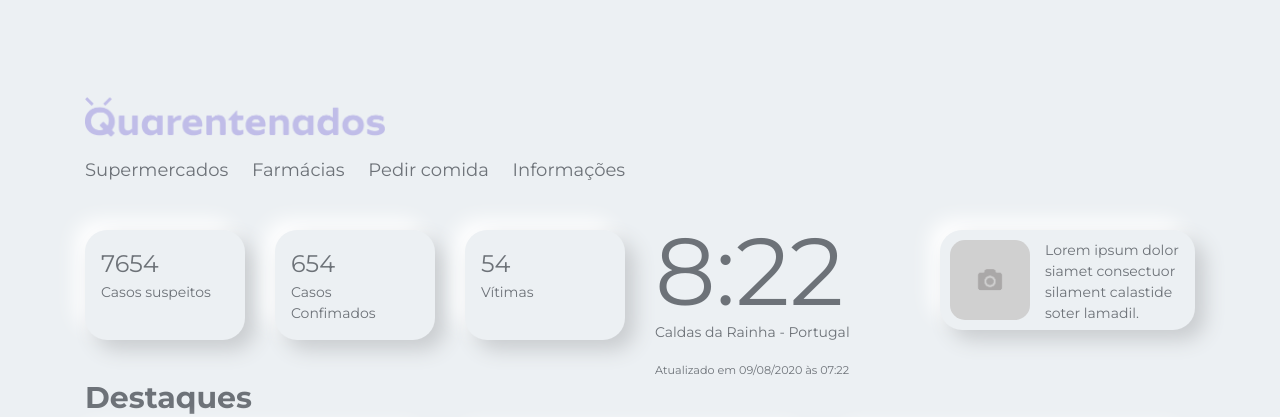
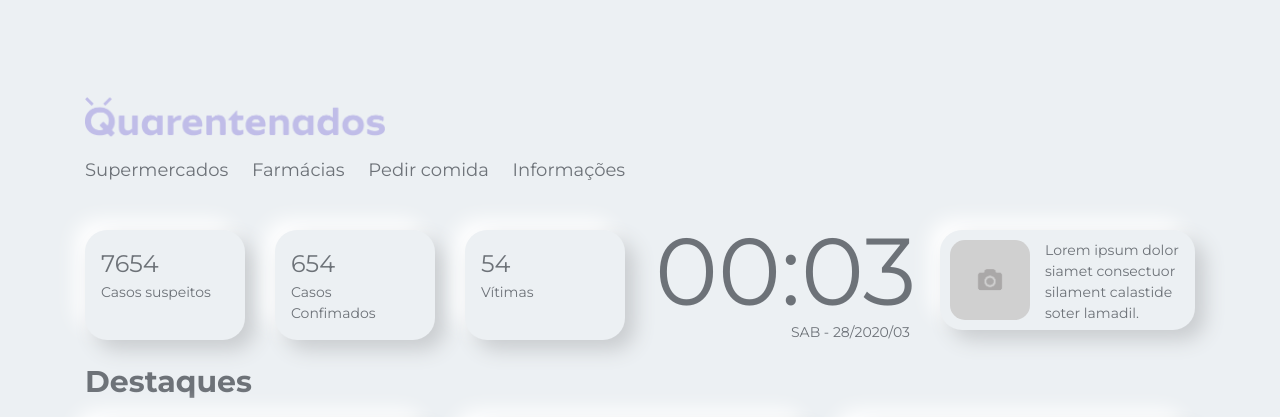
Before and after one commit to luizalbertobm/quarentenados, a PHP site: page / in a window 1280 px wide. Shown: the part 23-440 px from the top of the page. Run offline with PHP 8.4, Linux system fonts and the light colour scheme; some libraries are stand-ins or nearby versions.

Commit message:
feat: Add digital clock

```diff
--- a/index.php
+++ b/index.php
@@ -46,10 +46,9 @@
                     </div>
                 </div>
             </div>
-            <div class="col-md-3">
-                <div class="clock">8:22</div>
-                <p>Caldas da Rainha - Portugal</p>
-                <small>Atualizado em 09/08/2020 às 07:22</small>
+            <div class="col-md-3 text-right">
+                <div class="clock">{{time}}</div>
+                <span>{{date}}</span>
             </div>
             <div class="col-md-3">
                 <div class="neumorphism news">
@@ -176,7 +175,8 @@
 
     <script src="vendor/components/jquery/jquery.min.js"></script>
     <script src="vendor/twbs/bootstrap/dist/js/bootstrap.min.js"></script>
-    <script src="/js/app.js"></script>
+    <script src="js/app.js"></script>
+
 </body>
 
 </html>
--- a/js/app.js
+++ b/js/app.js
@@ -1,7 +1,27 @@
 var app = new Vue({
     el: '#app',
     data: {
-        message: 'Hello Vue!'
+        time: '',
+        date: ''
     },
+})
 
-})
+var week = ['DOM', 'SEG', 'TER', 'QUA', 'QUI', 'SEX', 'SAB'];
+var timerID = setInterval(updateTime, 1000);
+updateTime();
+
+function updateTime() {
+    var cd = new Date();
+    app.time = zeroPadding(cd.getHours(), 2) + ':' + zeroPadding(cd.getMinutes(), 2);
+    app.date = zeroPadding(cd.getFullYear(), 4) + '-' + zeroPadding(cd.getMonth() + 1, 2) + '-' + zeroPadding(cd.getDate(), 2) + ' ' + week[cd.getDay()];
+    app.date = `${week[cd.getDay()]} - ${zeroPadding(cd.getDate(), 2)}/${zeroPadding(cd.getFullYear(), 4)}/${zeroPadding(cd.getMonth() + 1, 2)}`;
+};
+
+
+function zeroPadding(num, digit) {
+    var zero = '';
+    for(var i = 0; i < digit; i++) {
+        zero += '0';
+    }
+    return (zero + num).slice(-digit);
+}
```
Also changed, not shown: package-lock.json (added).
